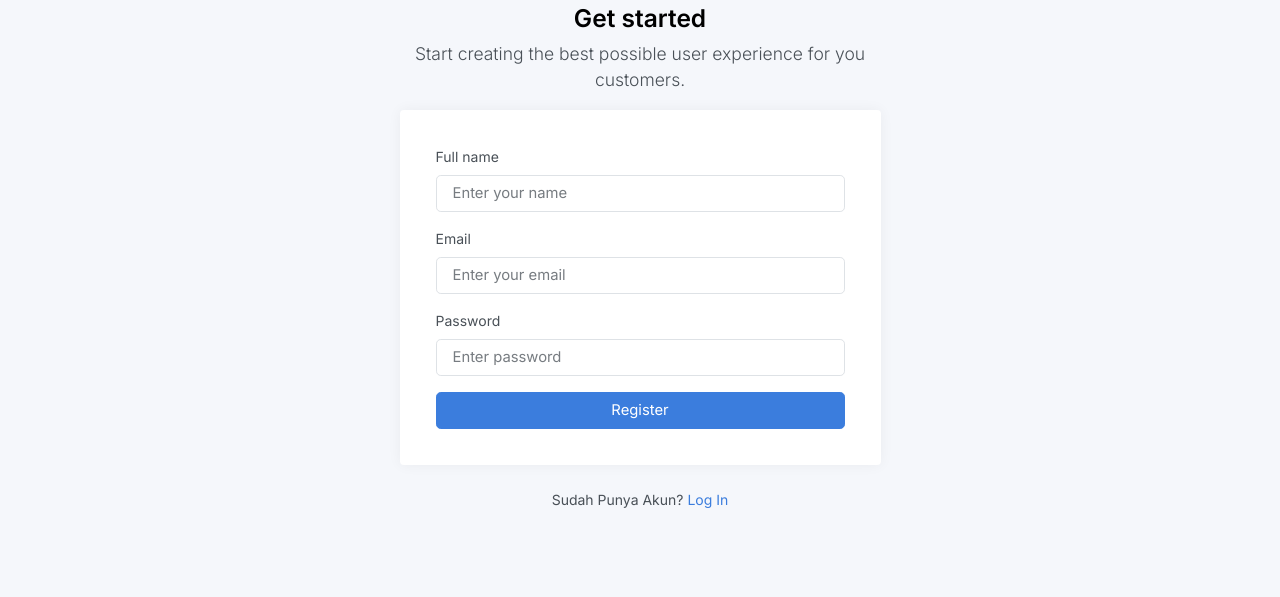
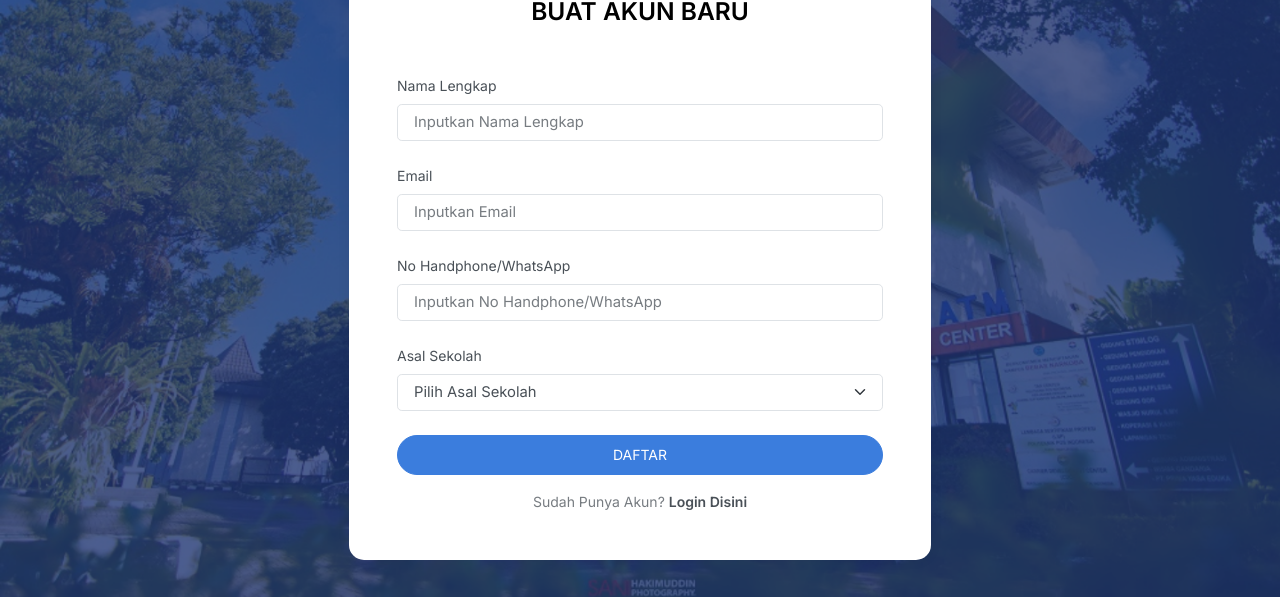
Before and after one commit to PMBULBI/signup, a website: page index.html in a window 1280 px wide. Shown: the part 203-800 px from the top of the page. Drawn offline with Linux system fonts and the light colour scheme.

Commit message:
Feature(formdaftar) : create form daftar temp

```diff
--- a/index.html
+++ b/index.html
@@ -14,58 +14,75 @@
 
 	<link rel="canonical" href="https://demo-basic.adminkit.io/pages-sign-up.html" />
 
-	<title>Sign Up | AdminKit Demo</title>
+	<title>PMB ULBI 2023</title>
 
 	<link href="static/css/app.css" rel="stylesheet">
 	<link href="https://fonts.googleapis.com/css2?family=Inter:wght@300;400;600&display=swap" rel="stylesheet">
 </head>
 
 <body>
-	<main class="d-flex w-100">
-		<div class="container d-flex flex-column">
-			<div class="row vh-100">
-				<div class="col-sm-10 col-md-8 col-lg-6 col-xl-5 mx-auto d-table h-100">
-					<div class="d-table-cell align-middle">
 
-						<div class="text-center mt-4">
-							<img src="static/img/photos/Logo Ulbi Wide Dark.png" alt="" style="width: 250px; margin-bottom: 20px;">
-							<h1 class="h2"><b>Get started</b></h1>
-							<p class="lead">
-								Start creating the best possible user experience for you customers.
-							</p>
+	<!-- Navbar Start -->
+
+	<!-- Navbar End -->
+
+	<section class="vh-100 bg-image"
+		style="background-image: url('static/img/photos/ulbi\ bg.png'); background-size: cover; background-repeat: no-repeat; background-position: center;">
+		<div class="mask d-flex align-items-center h-100 gradient-custom-3">
+			<div class="container h-100">
+			<div class="row d-flex justify-content-center align-items-center h-100">
+				<div class="col-12 col-md-9 col-lg-7 col-xl-6">
+				<h1 style="color: white; text-align: center;"><b>PENERIMAAN MAHASISWA BARU TAHUN AKADEMIK 2023/2024</b></h1>
+				<h1 style="color: white; text-align: center; margin-bottom: 30px;"><b>#EnjoyTheLearningExperience</b></h1>
+				<div class="card" style="border-radius: 15px;">
+					<div class="card-body p-5">
+					<h2 class="text-uppercase text-center mb-5"><b>Buat Akun Baru</b></h2>
+
+					<form>
+
+						<div class="form-outline mb-4">
+						<label class="form-label" for="form3Example1cg">Nama Lengkap</label>
+						<input type="text" id="form3Example1cg" class="form-control form-control-lg" placeholder="Inputkan Nama Lengkap" />
 						</div>
 
-						<div class="card">
-							<div class="card-body">
-								<div class="m-sm-3">
-									<form>
-										<div class="mb-3">
-											<label class="form-label">Full name</label>
-											<input class="form-control form-control-lg" type="text" name="name" placeholder="Enter your name" />
-										</div>
-										<div class="mb-3">
-											<label class="form-label">Email</label>
-											<input class="form-control form-control-lg" type="email" name="email" placeholder="Enter your email" />
-										</div>
-										<div class="mb-3">
-											<label class="form-label">Password</label>
-											<input class="form-control form-control-lg" type="password" name="password" placeholder="Enter password" />
-										</div>
-										<div class="d-grid gap-2 mt-3">
-											<a href="404.html" class="btn btn-lg btn-primary">Register</a>
-										</div>
-									</form>
-								</div>
-							</div>
+						<div class="form-outline mb-4">
+						<label class="form-label" for="form3Example3cg">Email</label>
+						<input type="email" id="form3Example3cg" class="form-control form-control-lg" placeholder="Inputkan Email" />
 						</div>
-						<div class="text-center mb-3">
-							Sudah Punya Akun? <a href="pmb.ulbi.ac.id">Log In</a>
+
+						<div class="form-outline mb-4">
+						<label class="form-label" for="form3Example4cg">No Handphone/WhatsApp</label>
+						<input type="text" id="form3Example4cg" class="form-control form-control-lg" placeholder="Inputkan No Handphone/WhatsApp" />
 						</div>
+
+						<div class="form-outline mb-4">
+							<label class="form-label" for="form3Example4cdg">Asal Sekolah</label>
+							<select id="form3Example4cdg" class="form-select form-select-lg">
+								<option value="">Pilih Asal Sekolah</option>
+								<option value="school1">School 1</option>
+								<option value="school2">School 2</option>
+								<option value="school3">School 3</option>
+								<!-- Add more schools as needed -->
+							</select>
+						</div>
+
+						<div class="d-flex justify-content-center">
+							<button type="button" class="btn btn-primary" style="width: 100%; height: 40px; border-radius: 25px;">DAFTAR</button>
+						</div>
+
+						<p class="text-center text-muted mt-3 mb-0">Sudah Punya Akun? <a href="pmb.ulbi.ac.id"
+							class="fw-bold text-body">Login Disini</a></p>
+
+					</form>
+
 					</div>
 				</div>
+				</div>
+			</div>
 			</div>
 		</div>
-	</main>
+		</section>
+
 
 	<script src="static/js/app.js"></script>
 
```
Also changed, not shown: static/img/photos/ulbi bg.png (added), 1 other file.
